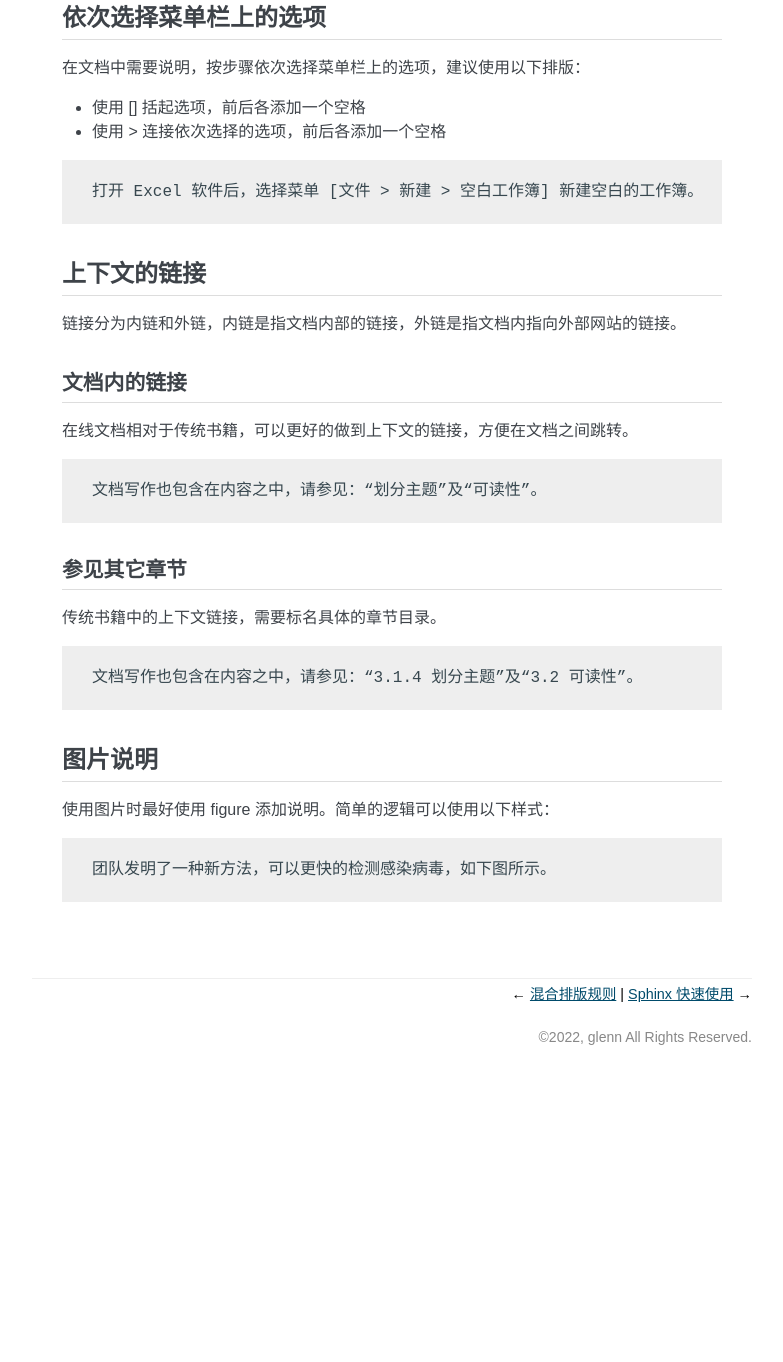
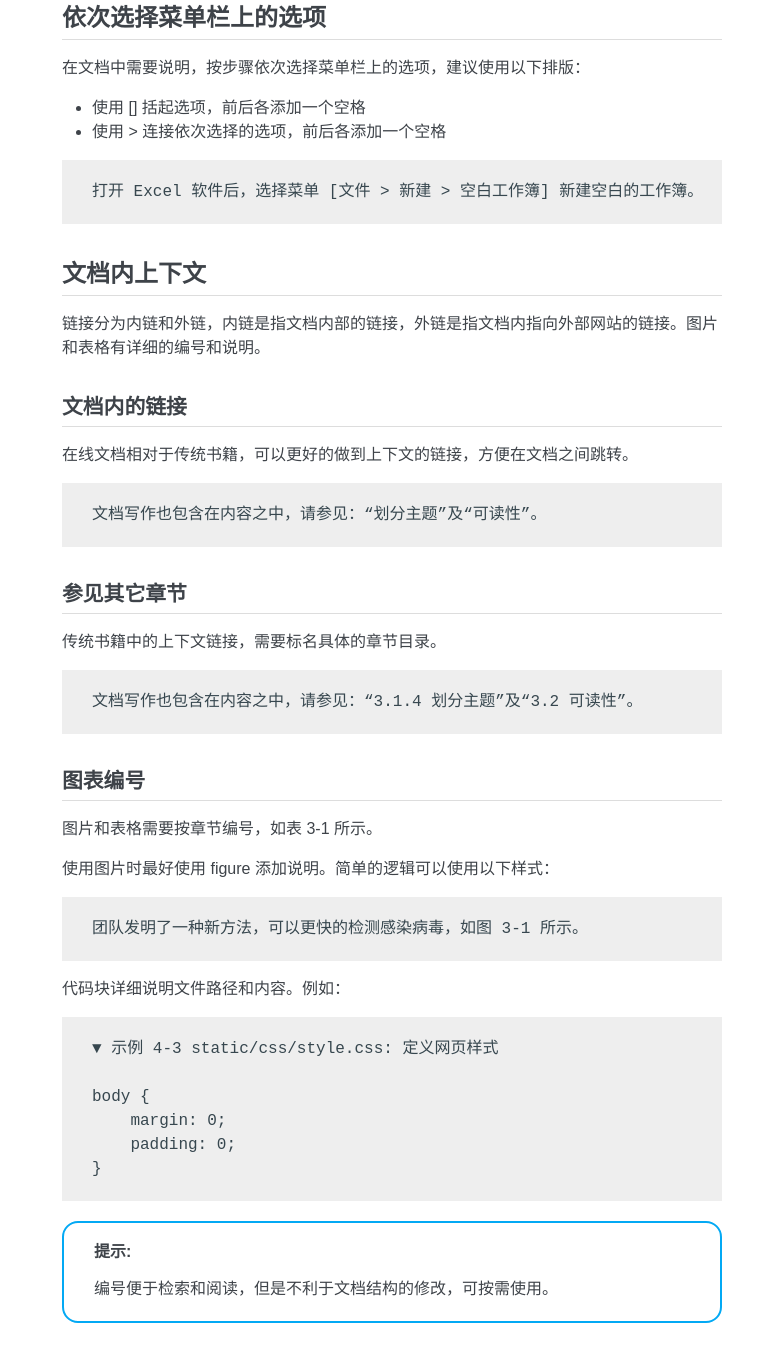
Before and after one commit to dongxg-top/write_the_document, a Sphinx documentation site: the page built from source/fixed_layout.rst, in a window 1280 px wide and 1400 px high, scrolled down 574 px. Shown: the top 1362 px of the window, without its empty margins (358-1141 px from the left). Built offline with Sphinx 7.4.7, drawn with Linux system fonts in a browser that asks for light colours; before the commit the page ends 1649 px from its top, so only the background shows below that.

Commit message:
add list

```diff
--- a/source/fixed_layout.rst
+++ b/source/fixed_layout.rst
@@ -34,10 +34,10 @@
     打开 Excel 软件后，选择菜单 [文件 > 新建 > 空白工作簿] 新建空白的工作簿。
 
 
-上下文的链接
+文档内上下文
 ************************************
 
-链接分为内链和外链，内链是指文档内部的链接，外链是指文档内指向外部网站的链接。
+链接分为内链和外链，内链是指文档内部的链接，外链是指文档内指向外部网站的链接。图片和表格有详细的编号和说明。
 
 文档内的链接
 ====================================
@@ -57,11 +57,28 @@
 
     文档写作也包含在内容之中，请参见：“3.1.4 划分主题”及“3.2 可读性”。
 
-图片说明
-************************************
+图表编号
+====================================
+
+图片和表格需要按章节编号，如表 3-1 所示。
 
 使用图片时最好使用 figure 添加说明。简单的逻辑可以使用以下样式：
 
 ::
 
-    团队发明了一种新方法，可以更快的检测感染病毒，如下图所示。
+    团队发明了一种新方法，可以更快的检测感染病毒，如图 3-1 所示。
+
+代码块详细说明文件路径和内容。例如：
+
+::
+
+    ▼ 示例 4-3 static/css/style.css: 定义网页样式
+
+    body {
+        margin: 0;
+        padding: 0;
+    }
+
+.. hint::
+
+    编号便于检索和阅读，但是不利于文档结构的修改，可按需使用。
```
